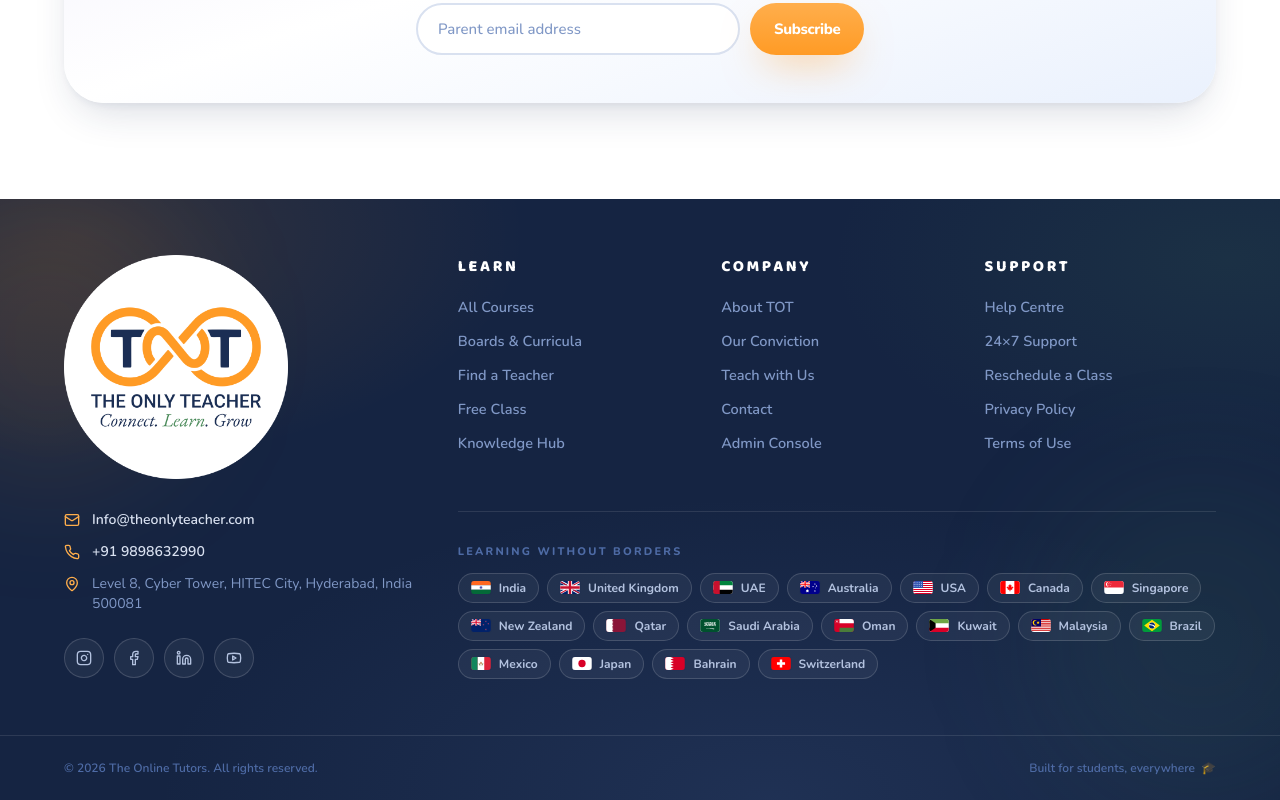
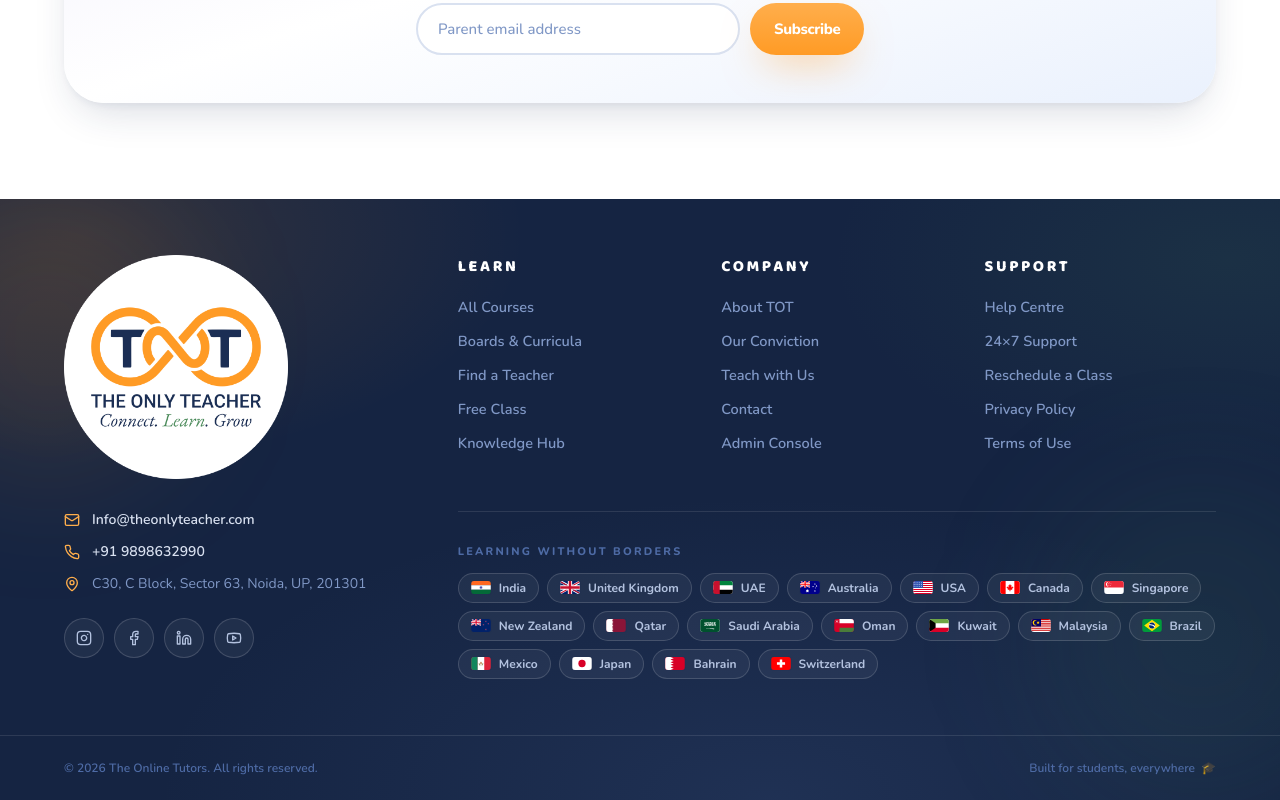
Before and after one commit to Lakshayg001/OnlyTeacher, a React (Vite) app: page /blog in a window 1280 px wide. Shown: the part 2119-2919 px from the top of the page. Built offline with nearby package versions, Linux system fonts and the light colour scheme.

Commit message:
Update contact address

```diff
--- a/src/data/site.ts
+++ b/src/data/site.ts
@@ -19,7 +19,7 @@
   tagline: 'Every Student Deserves the Best Teacher.',
   email: 'Info@theonlyteacher.com',
   phone: '+91 9898632990',
-  address: 'Level 8, Cyber Tower, HITEC City, Hyderabad, India 500081',
+  address: 'C30, C Block, Sector 63, Noida, UP, 201301',
 };
 
 export const NAV: NavItem[] = [
```
